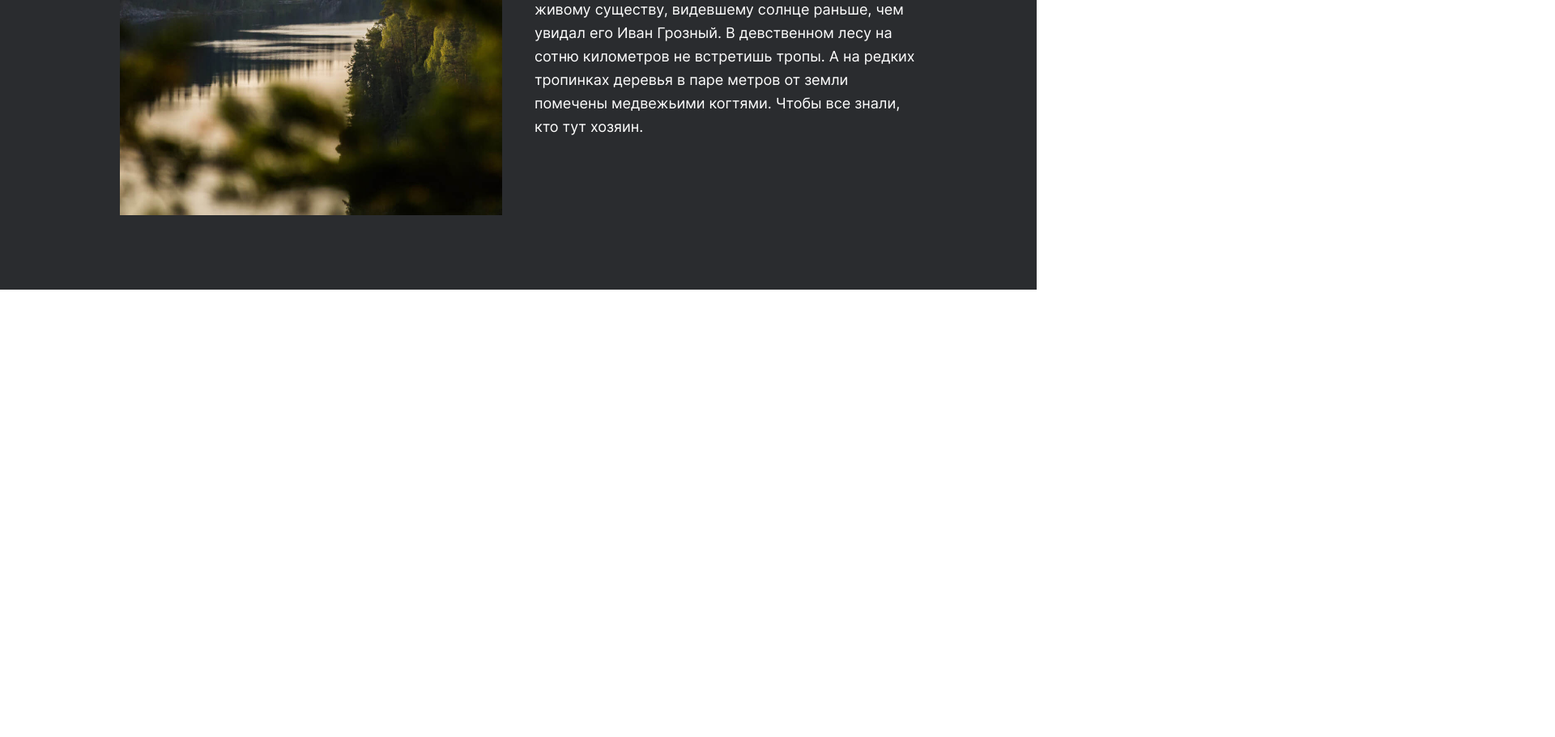
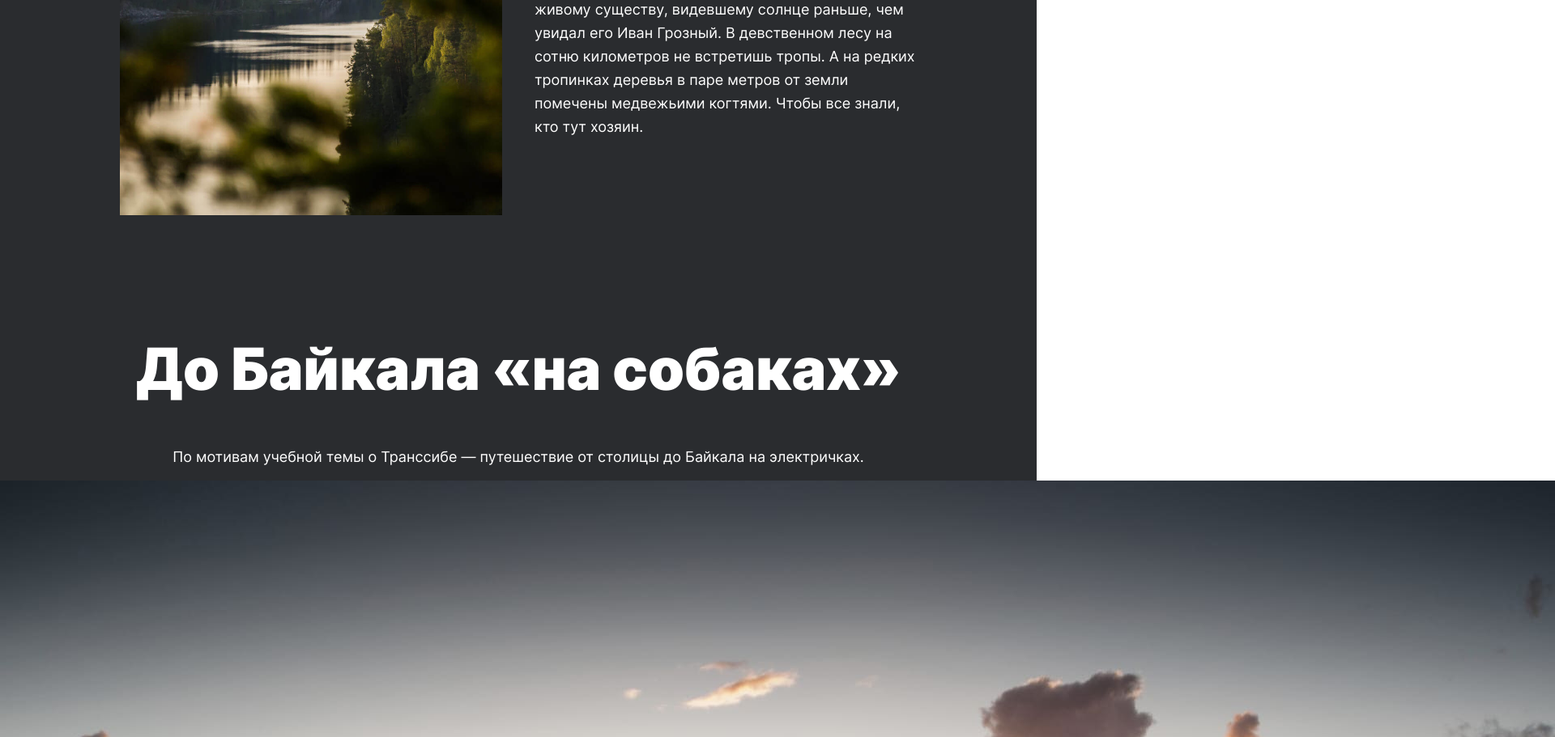
Before and after one commit to AnaGlad/russian-travel, a plain HTML site: page index.html in a window 1280 px wide. Shown: the part 5706-6617 px from the top of the page at 81% size, 1920 px wide, since content can reach past the window. Before the commit the page ends 6064 px from the top, so only its background shows below. Drawn offline with Linux system fonts and the light colour scheme.

Commit message:
блок про байкал

```diff
--- a/index.html
+++ b/index.html
@@ -264,6 +264,18 @@
           </div>
         </li>
       </ul>
+      <section class="cover">
+        <h2 class="cover__title">До Байкала «на собаках»</h2>
+        <h3 class="cover__subtitle">
+          По мотивам учебной темы о Транссибе — путешествие от столицы до
+          Байкала на электричках.
+        </h3>
+        <img
+          class="cover__background"
+          src="./images/cover-trains.jpg"
+          alt="До Байкала на собаках"
+        />
+      </section>
     </div>
   </body>
 </html>
--- a/style.css
+++ b/style.css
@@ -195,3 +195,27 @@
 .place__pharagraph:first-child {
   padding-bottom: 26px;
 }
+
+.place__pharagraph:last-child {
+  padding-bottom: 0px;
+}
+
+.cover {
+  box-sizing: border-box;
+}
+
+.cover__title {
+  font-style: normal;
+  font-weight: 900;
+  font-size: 72px;
+  line-height: 76px;
+  text-align: center;
+}
+
+.cover__subtitle {
+  font-style: normal;
+  font-weight: 400;
+  font-size: 18px;
+  line-height: 22px;
+  text-align: center;
+}
```
